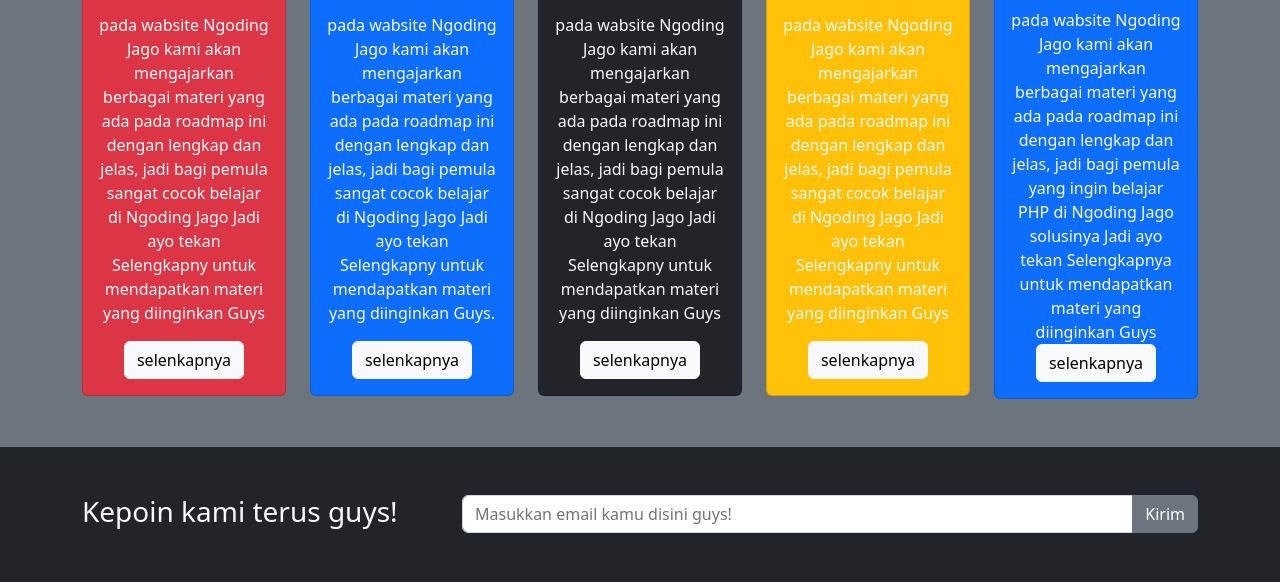
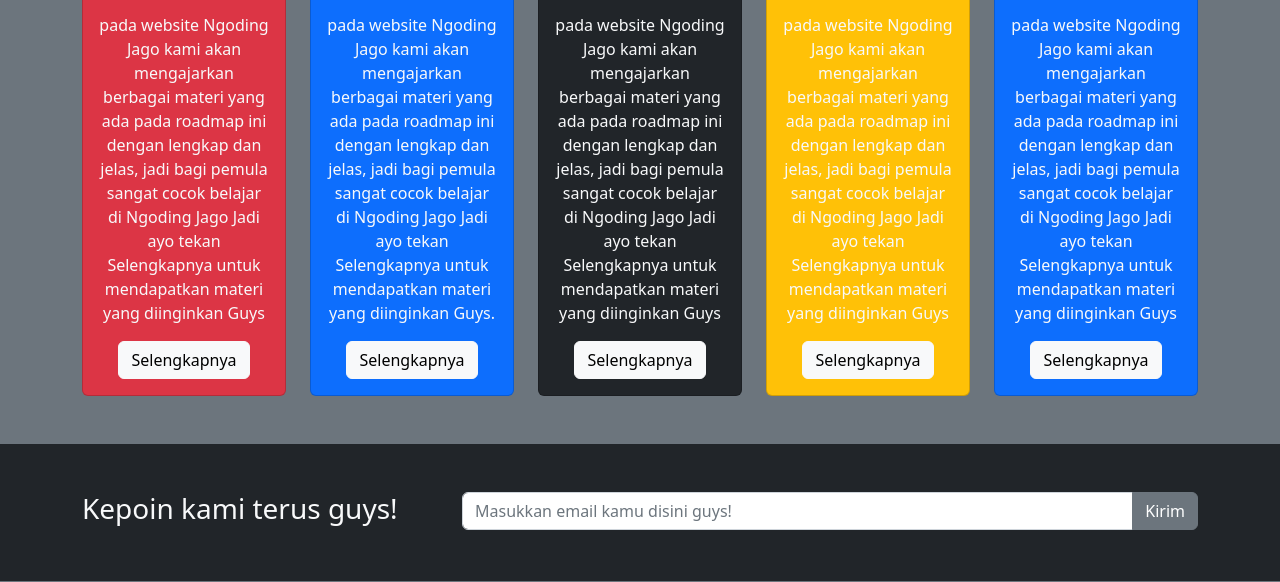
Before and after one commit to FZ-C0DE/Ngodingjago, a plain HTML site: page index.html in a window 1280 px wide. Shown: the part 603-1185 px from the top of the page. Drawn offline with Linux system fonts and the light colour scheme; files that its build step writes are made by us from their sources.

Commit message:
mengubah menjadi lebih sejajar

```diff
--- a/index.html
+++ b/index.html
@@ -53,8 +53,10 @@
             <div class="d-sm-flex align-items-center justify-content-between">
                 <div>
                     <h1>Hai friends Ngoding<b>Jago</b></h1>
-                    <p class="lead my-4">Halo sahabat Ngoding<b class="fw-bold">jago</b> begi kalian yang ingin menjadi web development tapi bingung mau belajar dimana
-                        dan ingin cepat mahir tapi tidak punya uang buat kursus berbayar, Ngoding<b>jago</b> solusinya tempat belajar yang lengkap dan gratis
+                    <p class="lead my-4">Halo sahabat Ngoding<b class="fw-bold">jago</b> begi kalian yang ingin menjadi
+                        web development tapi bingung mau belajar dimana
+                        dan ingin cepat mahir tapi tidak punya uang buat kursus berbayar, Ngoding<b>jago</b> solusinya
+                        tempat belajar yang lengkap dan gratis
                     </p>
                     <a href="#materi" class="btn btn-light">Lanjut Guys!</a>
                 </div>
@@ -68,74 +70,155 @@
 
     <!-- Awal Roadmap -->
     <section id="roadmap" class="p-5 bg-secondary">
+
         <div class="container">
+
             <div class="row text-center g-4">
+
                 <div class="col-md">
+
                     <div class="card bg-danger text-light">
+
                         <div class="card-body text-center">
+
                             <img src="img/logo_html.png" width="100px">
+
                             <h3 class="card-title mb-3">HTML5</h3>
+
                             <p class="card-text">
-                                pada wabsite Ngoding Jago kami akan mengajarkan berbagai materi yang ada pada roadmap ini dengan lengkap dan jelas,
-                            jadi bagi pemula sangat cocok belajar di Ngoding Jago Jadi ayo tekan Selengkapny untuk mendapatkan materi yang diinginkan Guys
+
+                                pada website Ngoding Jago kami akan mengajarkan berbagai materi yang ada pada roadmap
+                                ini dengan lengkap dan jelas,
+
+                                jadi bagi pemula sangat cocok belajar di Ngoding Jago Jadi ayo tekan Selengkapnya untuk
+                                mendapatkan materi yang diinginkan Guys
+
                             </p>
-                            <a href="#" class="btn btn-light">selenkapnya </a>
+
+                            <a href="#" class="btn btn-light">Selengkapnya </a>
+
                         </div>
+
                     </div>
+
                 </div>
+
                 <div class="col-md">
+
                     <div class="card bg-primary text-light">
+
                         <div class="card-body text-center">
+
                             <img src="img/logo_css.png" width="100px">
+
                             <h3 class="card-title mb-3">CSS3</h3>
+
                             <p class="card-text">
-                                pada wabsite Ngoding Jago kami akan mengajarkan berbagai materi yang ada pada roadmap ini dengan lengkap dan jelas,
-                                jadi bagi pemula sangat cocok belajar di Ngoding Jago Jadi ayo tekan Selengkapny untuk mendapatkan materi yang diinginkan Guys.
+
+                                pada website Ngoding Jago kami akan mengajarkan berbagai materi yang ada pada roadmap
+                                ini dengan lengkap dan jelas,
+
+                                jadi bagi pemula sangat cocok belajar di Ngoding Jago Jadi ayo tekan Selengkapnya untuk
+                                mendapatkan materi yang diinginkan Guys.
+
                             </p>
-                            <a href="#" class="btn btn-light">selenkapnya </a>
+
+                            <a href="#" class="btn btn-light">Selengkapnya </a>
+
                         </div>
+
                     </div>
+
                 </div>
+
                 <div class="col-md">
+
                     <div class="card bg-dark text-light">
+
                         <div class="card-body text-center">
+
                             <img src="img/logo_bootstrap.png" width="100px">
-                            <h3 class="card-title mb-3">bootstrap</h3>
+
+                            <h3 class="card-title mb-3">Bootstrap</h3>
+
                             <p class="card-text">
-                                pada wabsite Ngoding Jago kami akan mengajarkan berbagai materi yang ada pada roadmap ini dengan lengkap dan jelas,
-                            jadi bagi pemula sangat cocok belajar di Ngoding Jago Jadi ayo tekan Selengkapny untuk mendapatkan materi yang diinginkan Guys
+
+                                pada website Ngoding Jago kami akan mengajarkan berbagai materi yang ada pada roadmap
+                                ini dengan lengkap dan jelas,
+
+                                jadi bagi pemula sangat cocok belajar di Ngoding Jago Jadi ayo tekan Selengkapnya untuk
+                                mendapatkan materi yang diinginkan Guys
+
                             </p>
-                            <a href="#" class="btn btn-light">selenkapnya </a>
+
+                            <a href="#" class="btn btn-light">Selengkapnya </a>
+
                         </div>
+
                     </div>
+
                 </div>
+
                 <div class="col-md">
+
                     <div class="card bg-warning text-light">
+
                         <div class="card-body text-center">
+
                             <img src="img/logo_js.png" width="100px">
+
                             <h3 class="card-title mb-3">JavaScript</h3>
+
                             <p class="card-text">
-                            pada wabsite Ngoding Jago kami akan mengajarkan berbagai materi yang ada pada roadmap ini dengan lengkap dan jelas,
-                            jadi bagi pemula sangat cocok belajar di Ngoding Jago Jadi ayo tekan Selengkapny untuk mendapatkan materi yang diinginkan Guys
+
+                                pada website Ngoding Jago kami akan mengajarkan berbagai materi yang ada pada roadmap
+                                ini dengan lengkap dan jelas,
+
+                                jadi bagi pemula sangat cocok belajar di Ngoding Jago Jadi ayo tekan Selengkapnya untuk
+                                mendapatkan materi yang diinginkan Guys
+
                             </p>
-                            <a href="#" class="btn btn-light">selenkapnya </a>
+
+                            <a href="#" class="btn btn-light">Selengkapnya </a>
+
                         </div>
+
                     </div>
+
                 </div>
+
                 <div class="col-md">
+
                     <div class="card bg-primary text-light">
+
                         <div class="card-body text-center">
-                            <img src="img/logo_php.png" width="95px">
+
+                            <img src="img/logo_php1.png" width="100px">
+
                             <h3 class="card-title mb-3">PHP</h3>
+
                             <p class="card-text">
-                                pada wabsite Ngoding Jago kami akan mengajarkan berbagai materi yang ada pada roadmap ini dengan lengkap dan jelas,
-                                jadi bagi pemula yang ingin belajar PHP di Ngoding Jago solusinya Jadi ayo tekan Selengkapnya untuk mendapatkan materi yang diinginkan Guys
-                            <a href="#" class="btn btn-light">selenkapnya</a>
+
+                                pada website Ngoding Jago kami akan mengajarkan berbagai materi yang ada pada roadmap
+                                ini dengan lengkap dan jelas,
+
+                                jadi bagi pemula sangat cocok belajar di Ngoding Jago Jadi ayo tekan Selengkapnya untuk
+                                mendapatkan materi yang diinginkan Guys
+
+                            </p>
+
+                            <a href="#" class="btn btn-light">Selengkapnya</a>
+
                         </div>
+
                     </div>
+
                 </div>
+
             </div>
+
         </div>
+
     </section>
     <!-- akhir Roadmap -->
 
@@ -167,13 +250,15 @@
             <div class="col-md p-5">
                 <h2>Belajar dari dasar Banget!</h2>
                 <p class="lead">
-                    "Siap untuk menjelajahi dunia yang menarik dari pengembangan web? Dengan gambar yang memikat ini, Anda akan disuguhkan inspirasi untuk memulai perjalanan belajar development web dari dasar!
+                    "Siap untuk menjelajahi dunia yang menarik dari pengembangan web? Dengan gambar yang memikat ini,
+                    Anda akan disuguhkan inspirasi untuk memulai perjalanan belajar development web dari dasar!
                     Temukan potensi Anda dan mulailah menciptakan situs web yang menakjubkan.
                 </p>
                 <p>
                     <b>Klik selanjutnya untuk mengikuti pembelajaran secara gratis untuk Anda</b>
                 </p>
-                <a href="https://drive.google.com/drive/folders/1sOCP-OgT09cgauOJrvKGd3FRCH_QtKNi?usp=sharing" class="btn btn-light mt-3">selanjutnya</a>
+                <a href="https://drive.google.com/drive/folders/1sOCP-OgT09cgauOJrvKGd3FRCH_QtKNi?usp=sharing"
+                    class="btn btn-light mt-3">selanjutnya</a>
             </div>
         </div>
     </section>
@@ -191,7 +276,8 @@
                             <span class="fw-bold">Alamat :</span> Gampoeng Dayah-Daboh. Montasik. Aceh Besar.
                         </li>
                         <li class="list-group item">
-                            <span class="fw-bold">instagram :</span> <a href="https://www.instagram.com/fata.zkrilllah/" class="text-white">fata.zkrilllah</a>
+                            <span class="fw-bold">instagram :</span> <a href="https://www.instagram.com/fata.zkrilllah/"
+                                class="text-white">fata.zkrilllah</a>
                         </li>
                         <li class="list-group item">
                             <span class="fw-bold">Email :</span> fatazikrillah007@gmail.com
@@ -207,7 +293,8 @@
     <footer class="p-1 bg-secondary text-white text-center position-relative">
         <div class="container">
             <p class="lead">
-                Copyright &copy; 2022 By <a href="https://www.instagram.com/fata.zkrilllah/" class="text-white fw-bold">Fatz07</a></p>
+                Copyright &copy; 2022 By <a href="https://www.instagram.com/fata.zkrilllah/"
+                    class="text-white fw-bold">Fatz07</a></p>
 
         </div>
     </footer>
```
Also changed, not shown: img/logo_php1.png (added).
